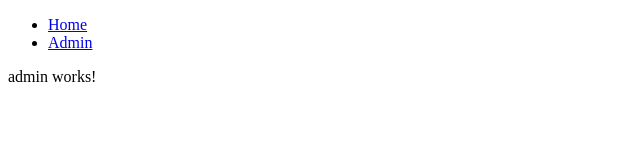
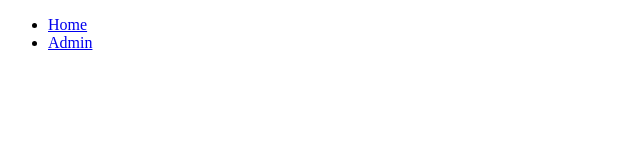
Before and after one commit to SergiuPintilei/ngModules, an Angular app: page /admin in a window 1280 px wide. Shown: the top 160 px of the page, without its empty margins (0-640 px from the left). Built offline with nearby package versions, Linux system fonts and the light colour scheme.

Commit message:
made admin lazy loaded

```diff
--- a/src/app/admin/admin.component.html
+++ b/src/app/admin/admin.component.html
@@ -1,3 +1,3 @@
 <p>
-  admin works!
+  lazy loaded admin works!
 </p>
--- a/src/app/admin/admin.module.ts
+++ b/src/app/admin/admin.module.ts
@@ -4,7 +4,9 @@ import { RouterModule } from '@angular/router';
 
 import { AdminComponent } from './admin.component';
 
-const routes = [];
+const routes = [
+  { path: 'lazy', component: AdminComponent },
+];
 
 @NgModule({
   imports: [
--- a/src/app/app-routing.module.ts
+++ b/src/app/app-routing.module.ts
@@ -1,14 +1,12 @@
 import { RouterModule } from '@angular/router';
 import { NgModule } from '@angular/core';
-
 import { HomeComponent } from './home/home.component';
-import { AdminComponent } from './admin/admin.component';
 
 const routes = [
   { path: '', pathMatch: 'full', redirectTo: 'home' },
   { path: 'home', component: HomeComponent },
-  { path: 'admin', component: AdminComponent },
-  { path: '**', pathMatch: 'full', component: HomeComponent }
+  { path: 'admin', loadChildren: 'app/admin/admin.module#AdminModule' },
+  { path: '**', pathMatch: 'full', redirectTo: 'home' }
 ];
 
 @NgModule({
--- a/src/app/app.component.html
+++ b/src/app/app.component.html
@@ -1,9 +1,9 @@
 <ul>
   <li>
-    <a routerLink='home'>Home</a>
+    <a routerLink='/home'>Home</a>
   </li>
   <li>
-    <a routerLink='admin'>Admin</a>
+    <a routerLink='/admin/lazy'>Admin</a>
   </li>
 </ul>
 <router-outlet></router-outlet>
```
